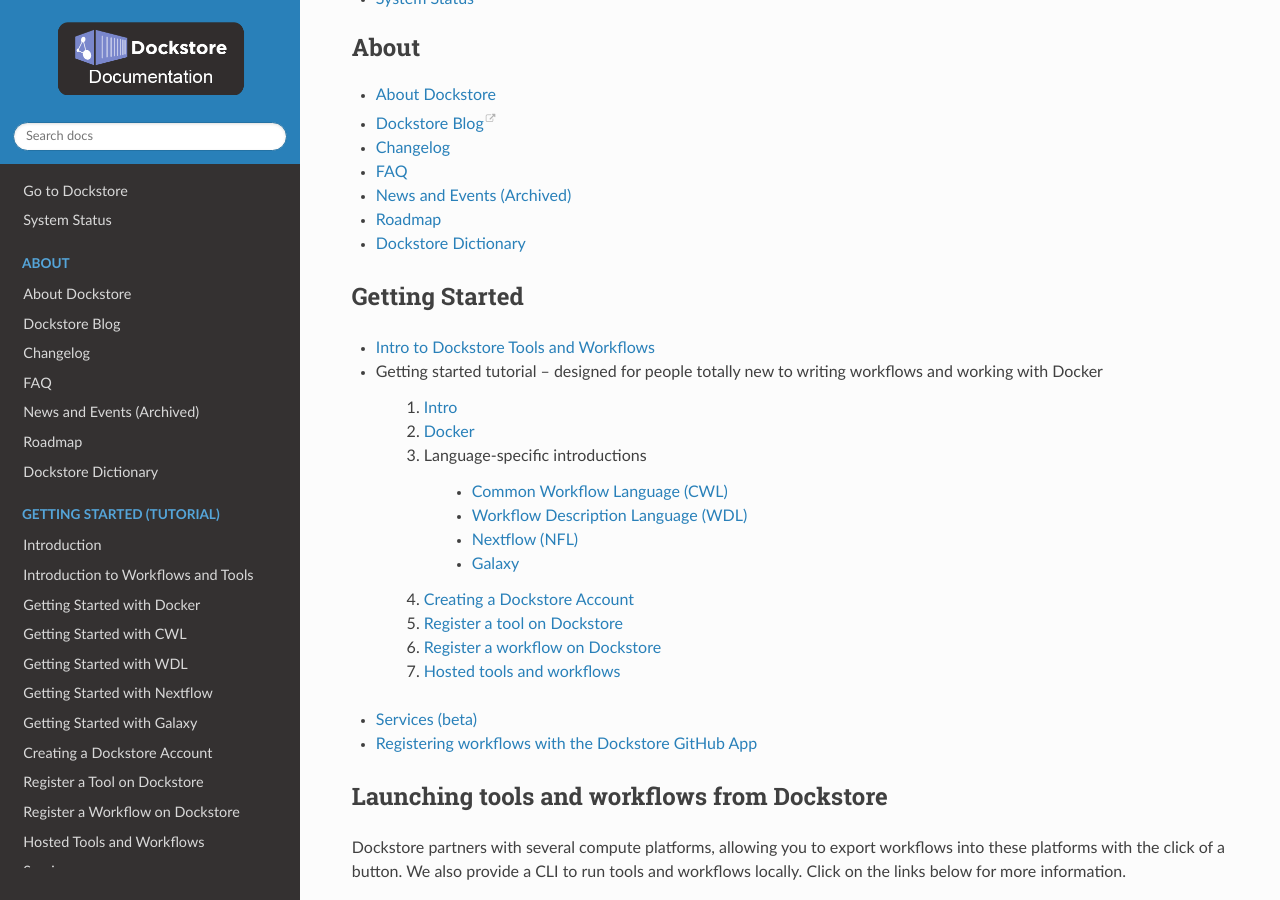
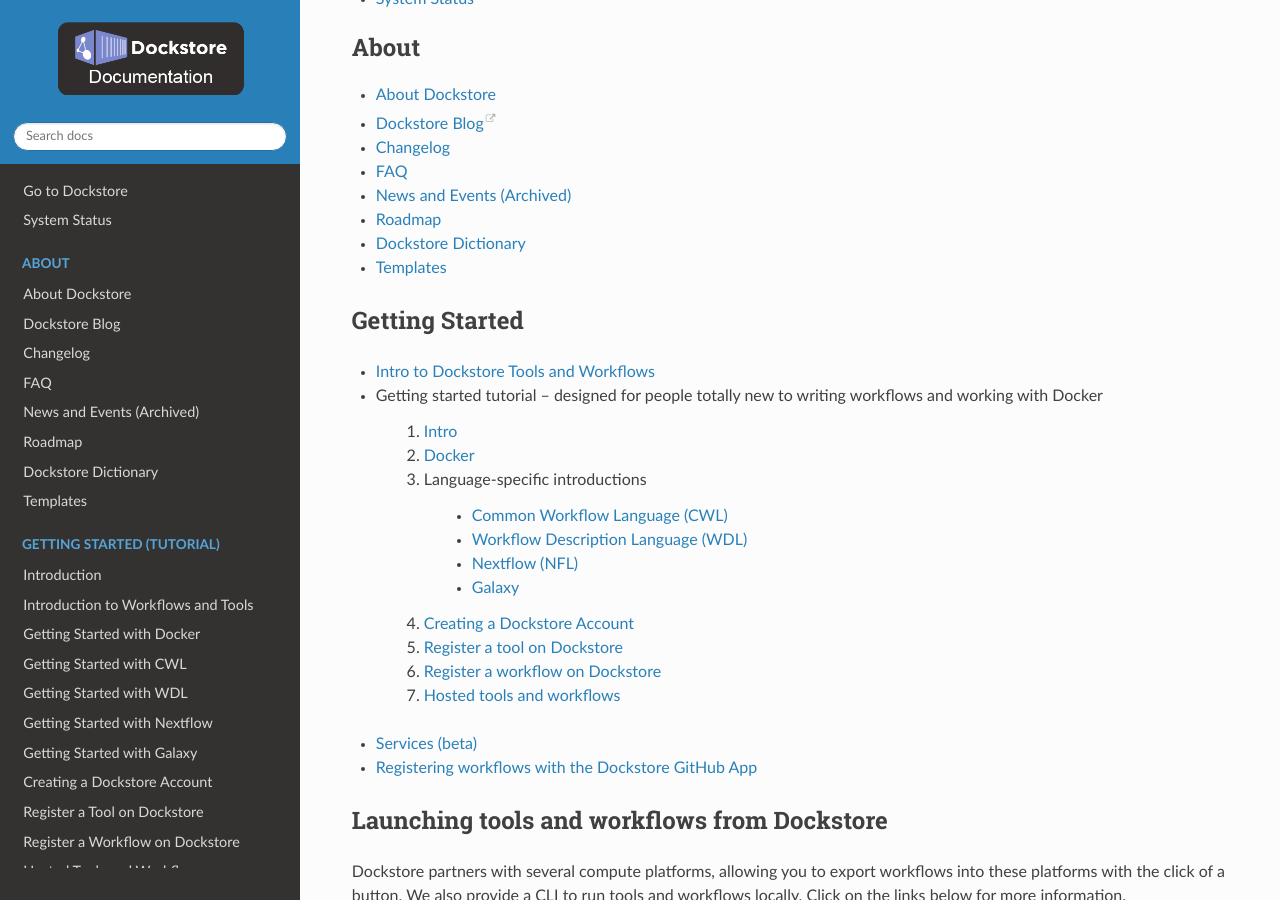
Before and after one commit to dockstore/dockstore-documentation, a Sphinx documentation site: the page built from docs/index.rst, in a window 1280 px wide and 900 px high, scrolled down 507 px. Built offline with Sphinx 7.4.7 and the Read the Docs theme 2.0.0, drawn with Linux system fonts in a browser that asks for light colours; some of the changed lines change nothing that is shown.

Commit message:
Move templates up

```diff
--- a/docs/index.rst
+++ b/docs/index.rst
@@ -24,6 +24,7 @@
    news
    roadmap
    dictionary
+   /assets/templates/template.rst
 
 Getting Started
 ---------------
@@ -231,7 +232,6 @@
    BCC 2020 Docker Training </docker_instructions>
    BCC 2020 WDL Training </wdl_instructions>
    posters-and-talks
-   /assets/templates/template.rst
    user-created
 
 .. centered:: In Affiliation with
```
